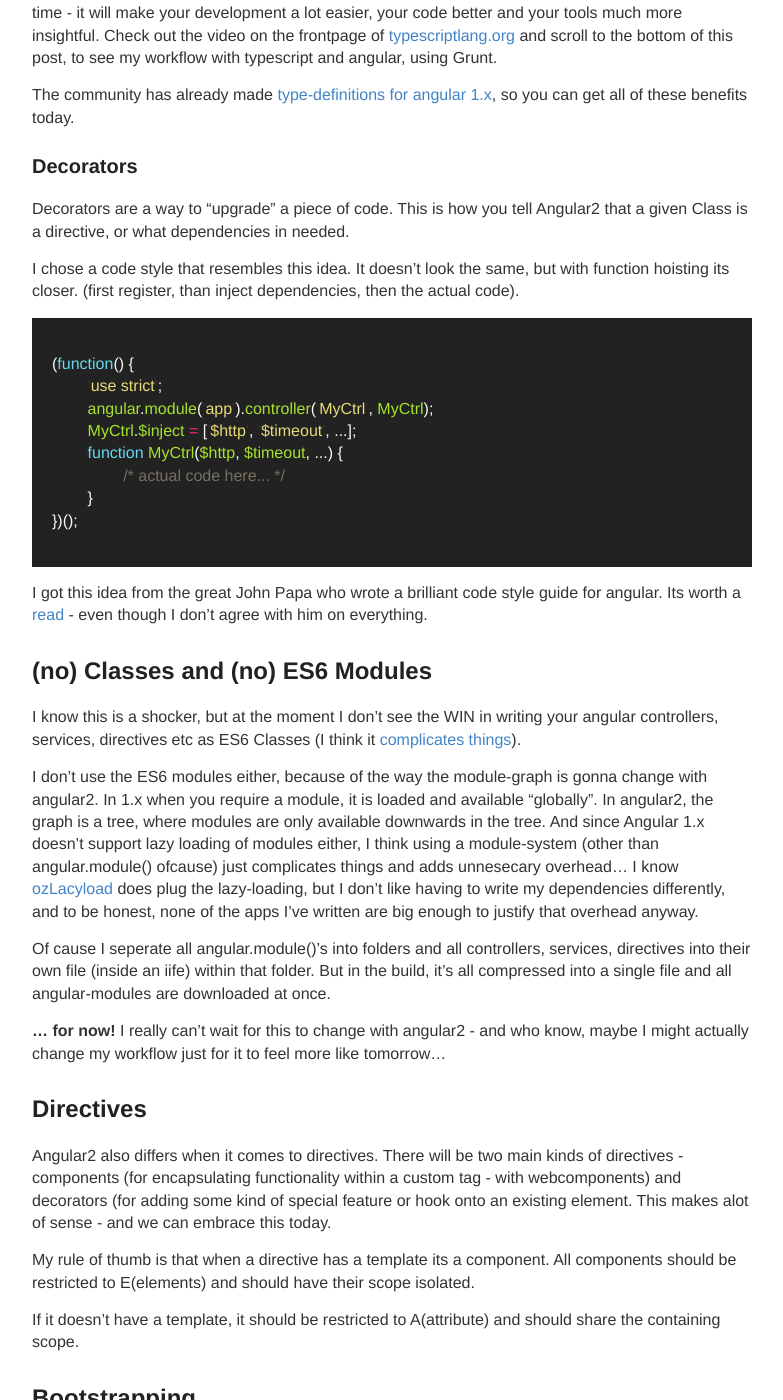
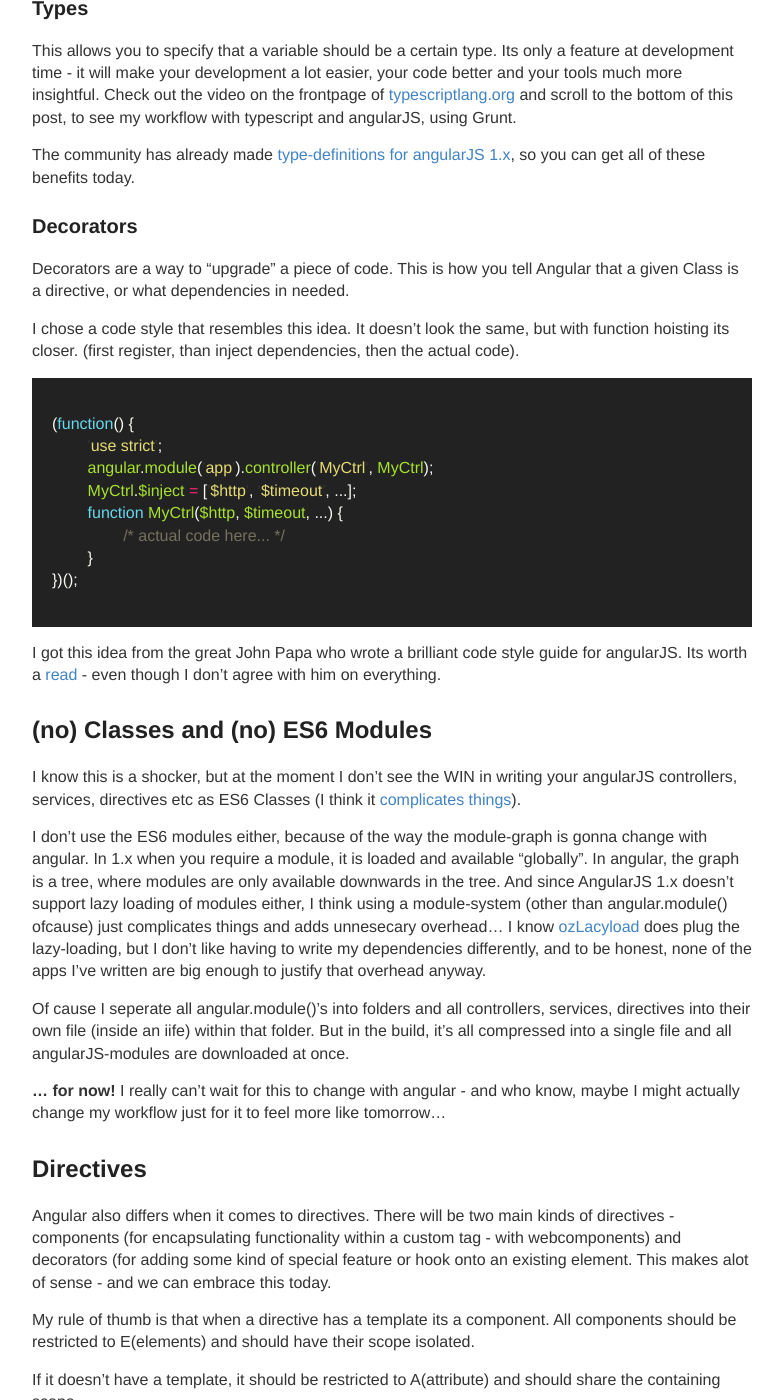
Before and after one commit to filipbech/filipbech.github.io, a Jekyll site: the page built from _posts/2015-4-14-Writing-Angular-like-its-tomorrow.md, in a window 1280 px wide and 1400 px high, scrolled down 927 px. Shown: the whole window, without its empty margins (248-1031 px from the left). Built offline with Jekyll 4.4.1, drawn with Linux system fonts in a browser that asks for light colours; comment, search, counter and statistics services are not loaded; some of the changed text lies outside the part shown.

Commit message:
Updating historical posts for new Angular naming scheme

````diff
--- a/_posts/2015-4-14-Writing-Angular-like-its-tomorrow.md
+++ b/_posts/2015-4-14-Writing-Angular-like-its-tomorrow.md
@@ -7,22 +7,24 @@ permalink: /2015/04/writing-angular-like-its-tomorrow/
 
 ![_config.yml]({{ site.baseurl }}/images/posts/tomorrow.jpg)
 
-Ever since the angular-team revealed their plan for angular2, I've been asking myself how I could adapt a workflow that makes migration easier and my day to day development feel more Angular2ish. At the same time, I didn't want to add any extra unnessecary code-clutter. After writing a little angular2 app (still early alpha) and having pushed my 1.x workflow along for months, I feel ready to share my workflow.
+**This post has been updated in 2017 to reflect the new naming conventions - eg. AngularJS for anything 1.x, Angular for anything >2.x**
+
+Ever since the angular-team revealed their plan for angular2 (or just Angular), I've been asking myself how I could adapt a workflow that makes migration easier and my day to day development feel more Angularish. At the same time, I didn't want to add any extra unnessecary code-clutter. After writing a little angular app (still early alpha) and having pushed my AngularJS 1.x workflow along for months, I feel ready to share my workflow.
 
 ### I have to mention this
-* You can write angular2 with the javascript of today, but this blogpost is about the workflow of tomorrow, so I will focus on the modern way of writing javascript with ES6 and typescript
-* I'm deliberatly not showing any angular2 code, because it's still alpha days and syntax might change - however the concepts should be clear by now...
+* You can write angular with the javascript of today, but this blogpost is about the workflow of tomorrow, so I will focus on the modern way of writing javascript with ES6 and typescript
+* I'm deliberatly not showing any angular code, because it's still alpha days and syntax might change - however the concepts should be clear by now...
 
 ## Annotations
 Annotations are hot these days. But I still hear some confused people out there, so I thought I would try to clear things up... An annotation is like meta-data with info about what the code is. Ill focus on these 2 purposes for annotations.
 
 ### Types
-This allows you to specify that a variable should be a certain type. Its only a feature at development time - it will make your development a lot easier, your code better and your tools much more insightful. Check out the video on the frontpage of [typescriptlang.org](http://www.typescriptlang.org/) and scroll to the bottom of this post, to see my workflow with typescript and angular, using Grunt.
+This allows you to specify that a variable should be a certain type. Its only a feature at development time - it will make your development a lot easier, your code better and your tools much more insightful. Check out the video on the frontpage of [typescriptlang.org](http://www.typescriptlang.org/) and scroll to the bottom of this post, to see my workflow with typescript and angularJS, using Grunt.
 
-The community has already made [type-definitions for angular 1.x](https://github.com/borisyankov/DefinitelyTyped/tree/master/angularjs), so you can get all of these benefits today.
+The community has already made [type-definitions for angularJS 1.x](https://github.com/borisyankov/DefinitelyTyped/tree/master/angularjs), so you can get all of these benefits today.
 
 ### Decorators
-Decorators are a way to "upgrade" a piece of code. This is how you tell Angular2 that a given Class is a directive, or what dependencies in needed.
+Decorators are a way to "upgrade" a piece of code. This is how you tell Angular that a given Class is a directive, or what dependencies in needed.
 
 I chose a code style that resembles this idea. It doesn't look the same, but with function hoisting its closer. (first register, than inject dependencies, then the actual code).
 
@@ -37,22 +39,22 @@ I chose a code style that resembles this idea. It doesn't look the same, but wit
 })();
 ```
 
-I got this idea from the great John Papa who wrote a brilliant code style guide for angular. Its worth a [read](https://github.com/johnpapa/angular-styleguide) - even though I don't agree with him on everything.
+I got this idea from the great John Papa who wrote a brilliant code style guide for angularJS. Its worth a [read](https://github.com/johnpapa/angular-styleguide) - even though I don't agree with him on everything.
 
 
 ## (no) Classes and (no) ES6 Modules
 
-I know this is a shocker, but at the moment I don't see the WIN in writing your angular controllers, services, directives etc as ES6 Classes (I think it [complicates things](http://blog.aaronholmes.net/writing-angularjs-directives-as-typescript-classes/)).
+I know this is a shocker, but at the moment I don't see the WIN in writing your angularJS controllers, services, directives etc as ES6 Classes (I think it [complicates things](http://blog.aaronholmes.net/writing-angularjs-directives-as-typescript-classes/)).
 
-I don't use the ES6 modules either, because of the way the module-graph is gonna change with angular2. In 1.x when you require a module, it is loaded and available "globally". In angular2, the graph is a tree, where modules are only available downwards in the tree.
-And since Angular 1.x doesn't support lazy loading of modules either, I think using a module-system (other than angular.module() ofcause) just complicates things and adds unnesecary overhead... I know [ozLacyload](https://github.com/ocombe/ocLazyLoad) does plug the lazy-loading, but I don't like having to write my dependencies differently, and to be honest, none of the apps I've written are big enough to justify that overhead anyway.
+I don't use the ES6 modules either, because of the way the module-graph is gonna change with angular. In 1.x when you require a module, it is loaded and available "globally". In angular, the graph is a tree, where modules are only available downwards in the tree.
+And since AngularJS 1.x doesn't support lazy loading of modules either, I think using a module-system (other than angular.module() ofcause) just complicates things and adds unnesecary overhead... I know [ozLacyload](https://github.com/ocombe/ocLazyLoad) does plug the lazy-loading, but I don't like having to write my dependencies differently, and to be honest, none of the apps I've written are big enough to justify that overhead anyway.
 
-Of cause I seperate all angular.module()'s into folders and all controllers, services, directives into their own file (inside an iife) within that folder. But in the build, it's all compressed into a single file and all angular-modules are downloaded at once.
+Of cause I seperate all angular.module()'s into folders and all controllers, services, directives into their own file (inside an iife) within that folder. But in the build, it's all compressed into a single file and all angularJS-modules are downloaded at once.
 
-**... for now!** I really can't wait for this to change with angular2 - and who know, maybe I might actually change my workflow just for it to feel more like tomorrow...
+**... for now!** I really can't wait for this to change with angular - and who know, maybe I might actually change my workflow just for it to feel more like tomorrow...
 
 ## Directives
-Angular2 also differs when it comes to directives. There will be two main kinds of directives - components (for encapsulating functionality within a custom tag - with webcomponents) and decorators (for adding some kind of special feature or hook onto an existing element. This makes alot of sense - and we can embrace this today.
+Angular also differs when it comes to directives. There will be two main kinds of directives - components (for encapsulating functionality within a custom tag - with webcomponents) and decorators (for adding some kind of special feature or hook onto an existing element. This makes alot of sense - and we can embrace this today.
 
 My rule of thumb is that when a directive has a template its a component. All components should be restricted to E(elements) and should have their scope isolated.
 
````
Also changed, not shown: _posts/2014-12-8-angular-powered-frontend.md (+1 -1 lines), _posts/2014-5-14-explaining-promisses.md (+1 -1 lines), _posts/2015-6-19-introduction-to-angular2.md (+1 -1 lines), _posts/2015-7-7-Non-singleton-service-instances-in-angular.md (+2 -2 lines), _posts/2016-04-30-Angular2-as-a-framework-for-UI-widgets.md (+9 -8 lines), 1 other file.
